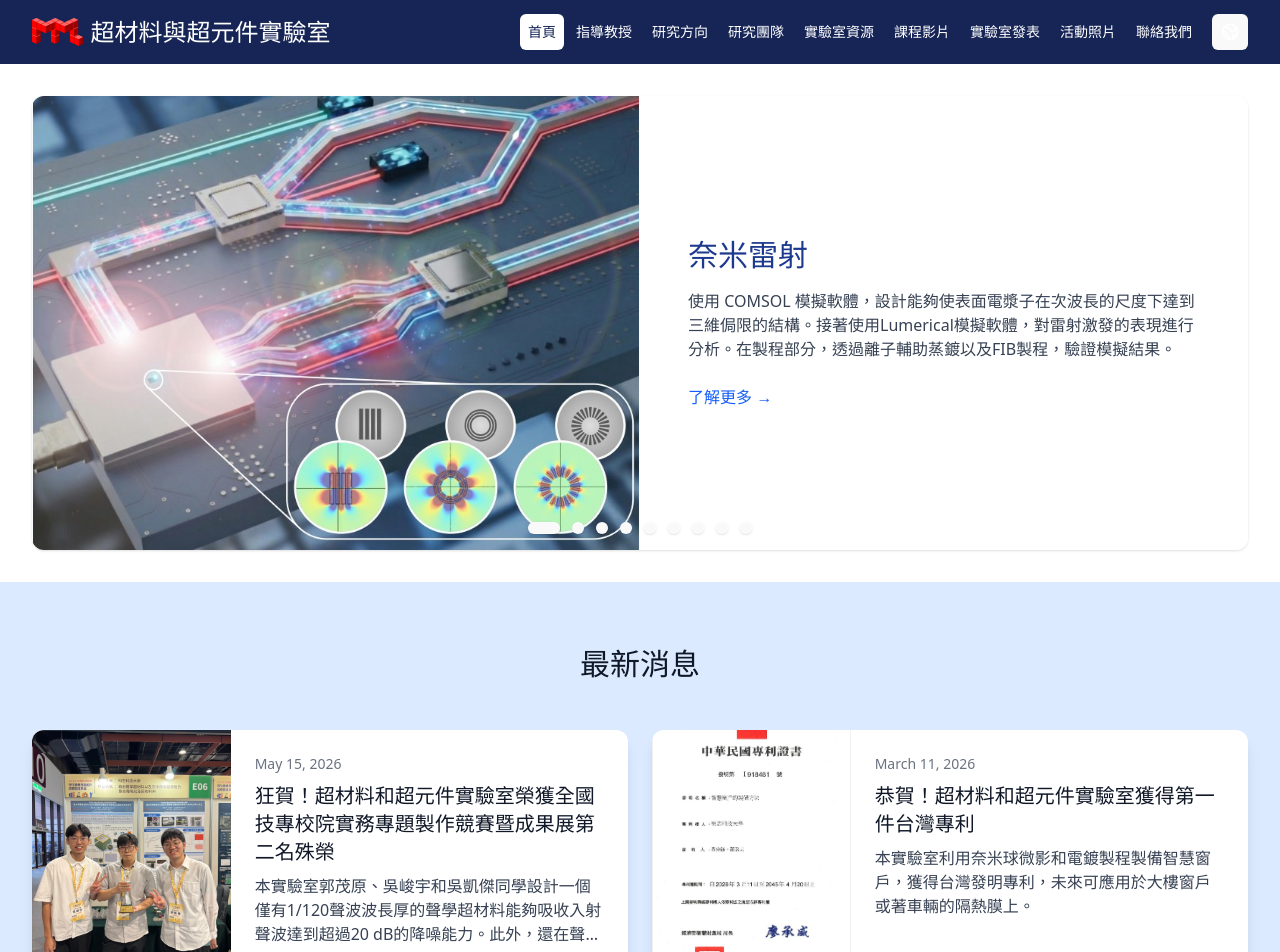
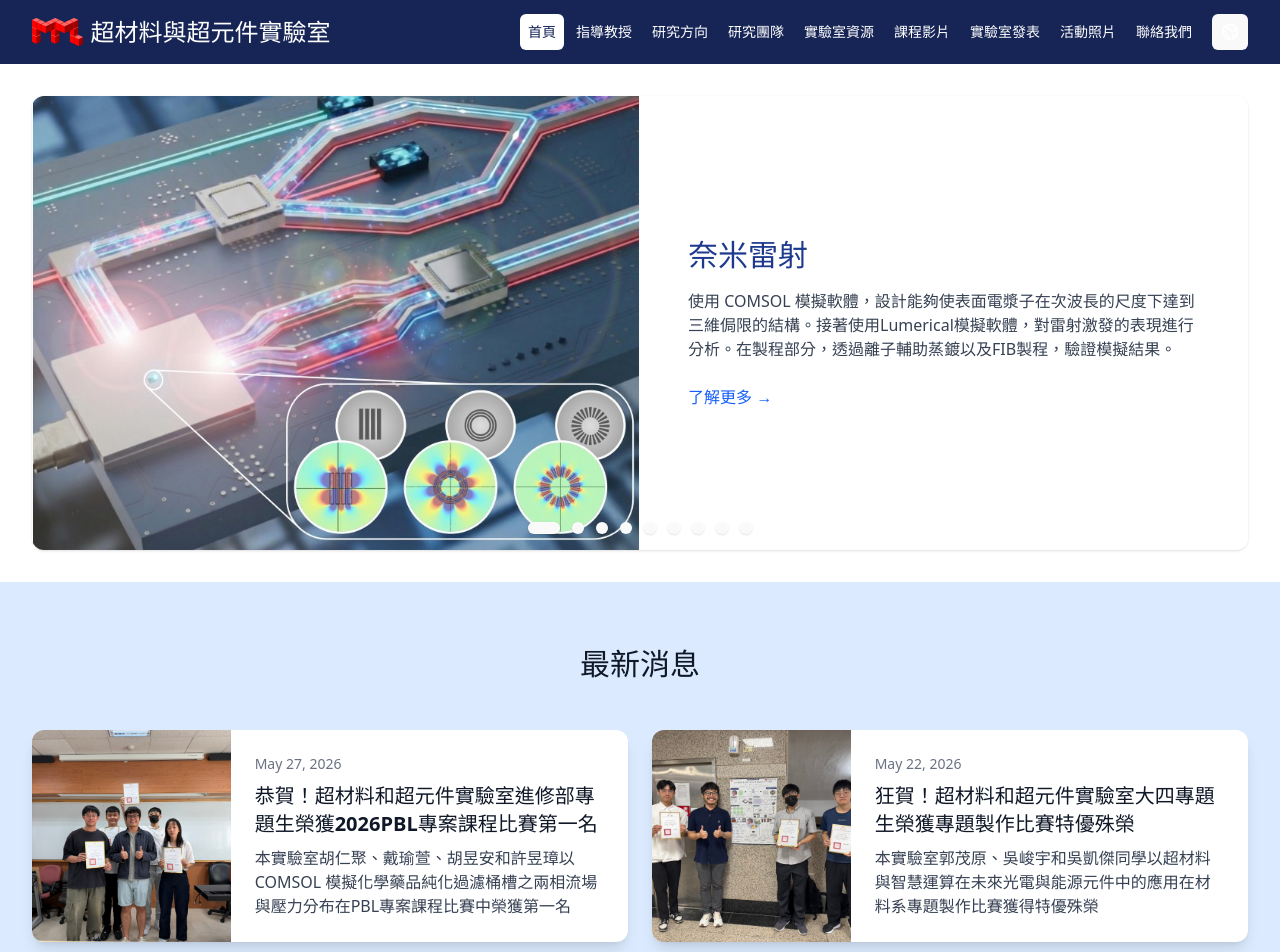
Before and after one commit to garyrecipe/lab-website-dev, a React (Vite) app: page / in a window 1280 px wide. Shown: the top 952 px of the page. Built offline with nearby package versions, Linux system fonts and the light colour scheme.

Commit message:
update news

```diff
--- a/src/data/news.en.js
+++ b/src/data/news.en.js
@@ -40,5 +40,23 @@ export const NEWS_LIST = [
     title: 'Congratulations! The Metamaterials and Metadevices Laboratory has been granted its first Taiwan patent.',
     content: 'Our laboratory has developed smart windows using nanosphere lithography and electroplating processes, and has been granted a Taiwan invention patent. This technology can be applied in the future to building windows or vehicle heat-insulating films.',
     image: 'images/news/n7.jpg'
+  },
+  {
+    date: 'May 15, 2026',
+    title: 'Congratulations! The Metamaterials and Metadevices Laboratory has been awarded Second Place in the National Competition and Exhibition of Practical Projects for Technological and Vocational Colleges.',
+    content: 'Students Mao-Yuan Kuo, Chun-Yu Wu, and Kai-Jie Wu from our laboratory designed an acoustic metamaterial with a thickness of only 1/120 of the incident sound wavelength, capable of achieving noise reduction exceeding 20 dB by efficiently absorbing incoming sound waves. In addition, a triboelectric nanogenerator was integrated at the opening end of the acoustic metamaterial, enabling the absorbed acoustic pressure—previously dissipated only as thermal energy—to be first converted into mechanical energy and subsequently transformed into electrical energy. At present, a single device can power 20 LED lights. By repeatedly arranging the unit cells and connecting the generators in parallel, the system is expected to power more than 500 LED lights.',
+    image: 'images/news/n8.jpg'
+  },
+  {
+    date: 'May 22, 2026',
+    title: 'Congratulations! Senior undergraduate project students from the Metamaterials and Metadevices Laboratory have received the Distinguished Award in the Project Competition',
+    content: 'Students Mao-Yuan Kuo, Chun-Yu Wu, and Kai-Jie Wu from our laboratory received the Distinguished Award in the Department of Materials Engineering Project Competition for their project titled "Applications of Metamaterials and Intelligent Computing in Future Optoelectronic and Energy Devices."',
+    image: 'images/news/n9.jpg'
+  },
+  {
+    date: 'May 27, 2026',
+    title: 'Congratulations! The Metamaterials and Metadevices Laboratory\'s Continuing Education Division undergraduate project team has been awarded First Place in the 2026 PBL Project-Based Learning Competition.',
+    content: 'Mr. Ren-Ju Hu, Ms. Yu-Hsuan Dai, Mr. Yu-An Hu, and Mr. Yu-Chang Hsu from our laboratory were awarded First Place in the PBL Project Competition for their project entitled "COMSOL Simulation of Two-Phase Flow Fields and Pressure Distribution in a Chemical Purification Filtration Tank."',
+    image: 'images/news/n10.jpg'
   }
 ];
--- a/src/data/news.zhtc.js
+++ b/src/data/news.zhtc.js
@@ -46,5 +46,17 @@ export const NEWS_LIST = [
     title: '狂賀！超材料和超元件實驗室榮獲全國技專校院實務專題製作競賽暨成果展第二名殊榮',
     content: '本實驗室郭茂原、吳峻宇和吳凱傑同學設計一個僅有1/120聲波波長厚的聲學超材料能夠吸收入射聲波達到超過20 dB的降噪能力。此外，還在聲學超材料開口端加裝摩擦發電機，使得過去只能轉換為熱能的吸收聲壓，先轉變為機械能在轉換成電能。目前單一元件可讓點亮20顆LED燈，經過重複排列單位晶胞並將發電機並聯，預期可點亮超過500顆LED燈。',
     image: 'images/news/n8.jpg'
+  },
+  {
+    date: 'May 22, 2026',
+    title: '狂賀！超材料和超元件實驗室大四專題生榮獲專題製作比賽特優殊榮',
+    content: '本實驗室郭茂原、吳峻宇和吳凱傑同學以超材料與智慧運算在未來光電與能源元件中的應用在材料系專題製作比賽獲得特優殊榮',
+    image: 'images/news/n9.jpg'
+  },
+  {
+    date: 'May 27, 2026',
+    title: '恭賀！超材料和超元件實驗室進修部專題生榮獲2026PBL專案課程比賽第一名',
+    content: '本實驗室胡仁聚、戴瑜萱、胡昱安和許昱璋以 COMSOL 模擬化學藥品純化過濾桶槽之兩相流場與壓力分布在PBL專案課程比賽中榮獲第一名',
+    image: 'images/news/n10.jpg'
   }
 ];
```
Also changed, not shown: public/images/news/n10.jpg (added), public/images/news/n9.jpg (added).
